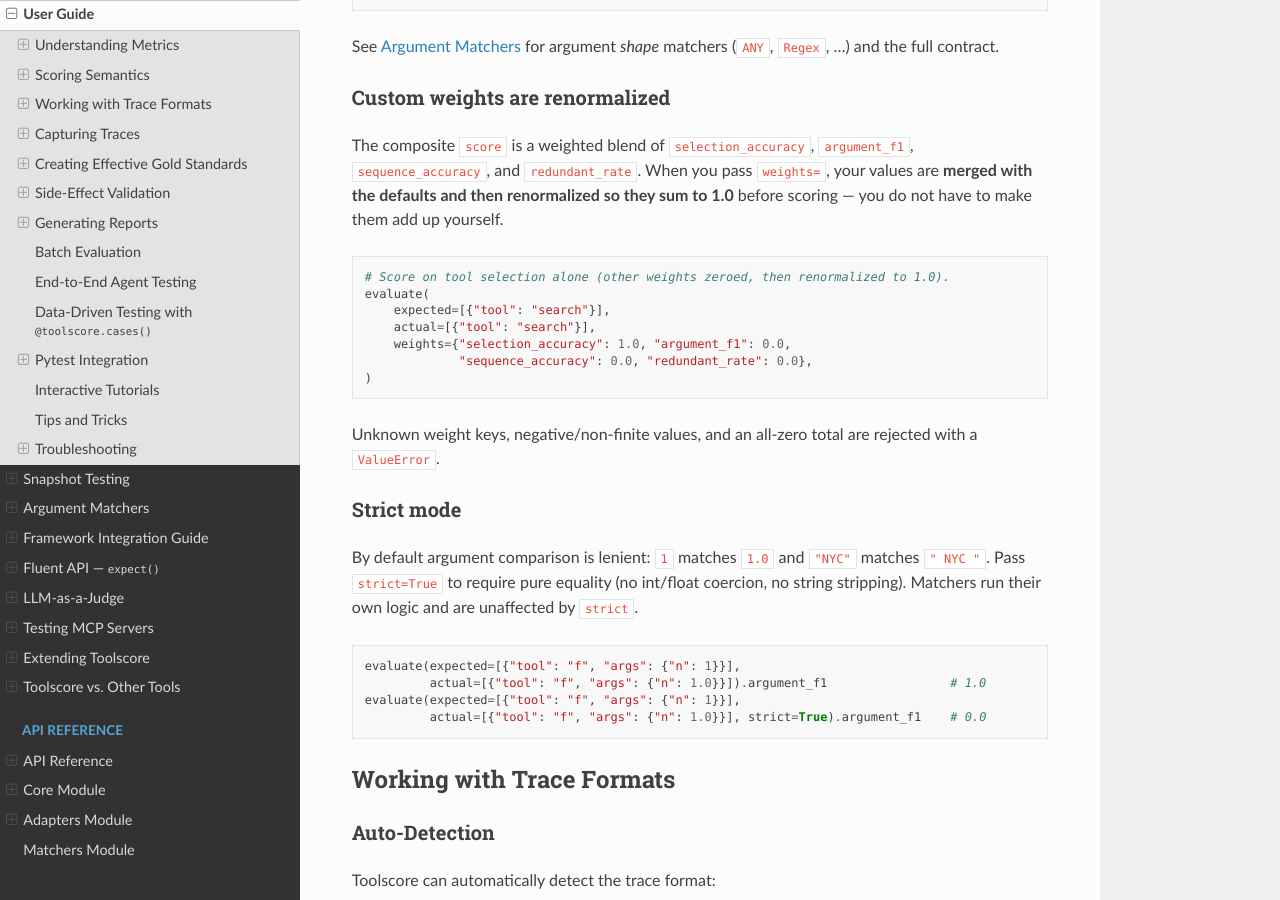
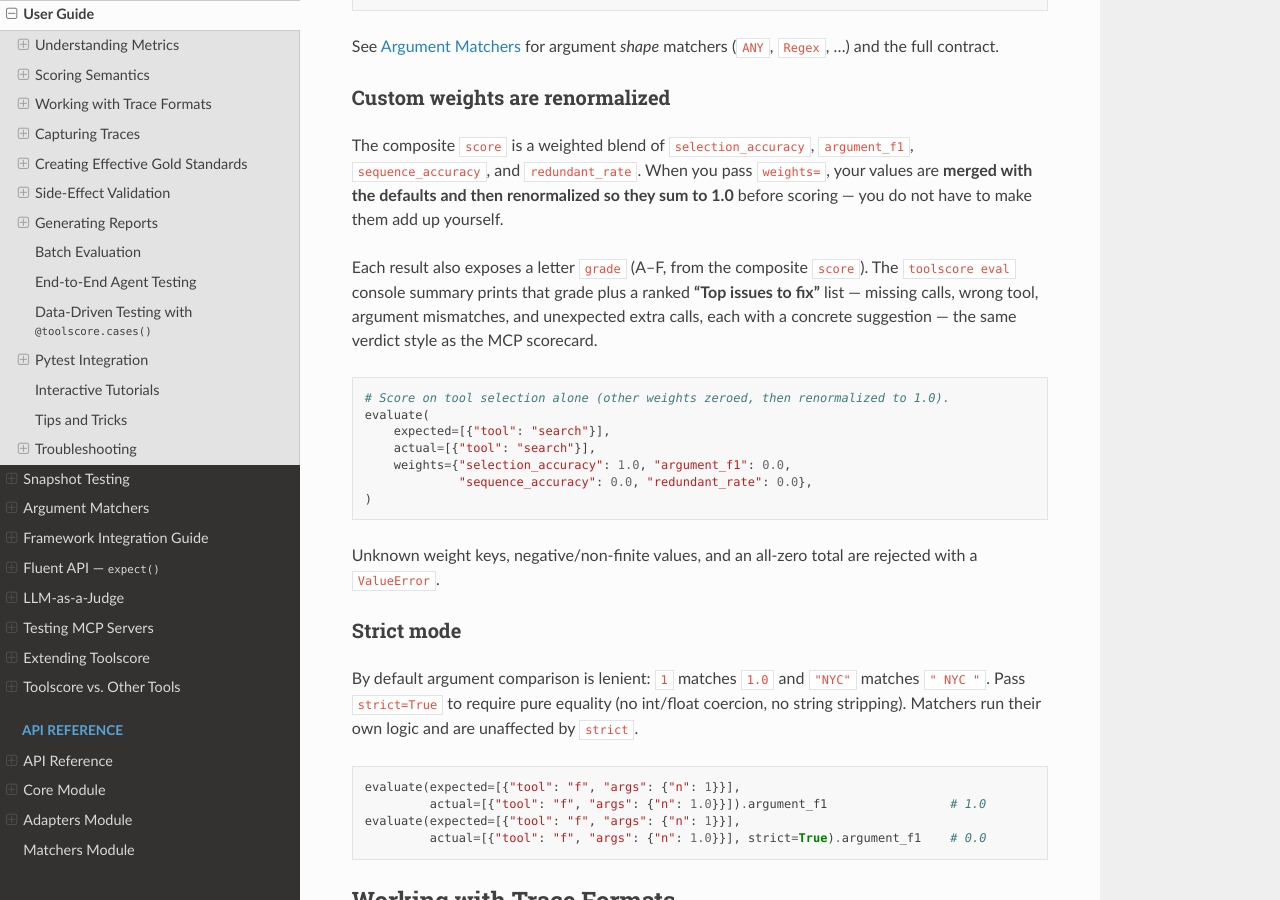
Before and after one commit to yotambraun/Toolscore, a Sphinx documentation site: the page built from docs/user_guide.rst, in a window 1280 px wide and 900 px high, scrolled down 2466 px. Built offline with Sphinx 7.4.7 and the Read the Docs theme 3.1.0, drawn with Linux system fonts in a browser that asks for light colours.

Commit message:
fix: honest claims + complete docs for the health-check release
- remove the "first standard testing tool for MCP servers" overclaim (mcp-eval,
  agent-friend, EvalView exist); reframe as a fast, deterministic, offline check
- label the per-tool token cost as an estimate (rough ~4 chars/token heuristic) in
  console + Markdown output and docs, with a note explaining it
- refresh examples/README.md (drop the stale "NEW in v1.4" section; lead with the
  demo + the agent-side verdict)
- document the agent-side grade + "Top issues to fix" in the user guide and add the
  toolscore.verdict module to the API docs

```diff
--- a/docs/api/index.rst
+++ b/docs/api/index.rst
@@ -14,6 +14,7 @@
    mcp
    validators
    reports
+   verdict
 
 Overview
 --------
--- a/docs/user_guide.rst
+++ b/docs/user_guide.rst
@@ -128,6 +128,12 @@
 ``argument_f1``, ``sequence_accuracy``, and ``redundant_rate``. When you pass
 ``weights=``, your values are **merged with the defaults and then renormalized so
 they sum to 1.0** before scoring — you do not have to make them add up yourself.
+
+Each result also exposes a letter ``grade`` (A--F, from the composite ``score``).
+The ``toolscore eval`` console summary prints that grade plus a ranked
+**"Top issues to fix"** list — missing calls, wrong tool, argument mismatches, and
+unexpected extra calls, each with a concrete suggestion — the same verdict style as
+the MCP scorecard.
 
 .. code-block:: python
 
```
Also changed, not shown: CHANGELOG.md (+1 -1 lines), README.md (+2 -2 lines), docs/api/verdict.rst (added, +14 -0 lines), docs/mcp_testing.rst (+6 -1 lines), examples/README.md, 1 other file.
